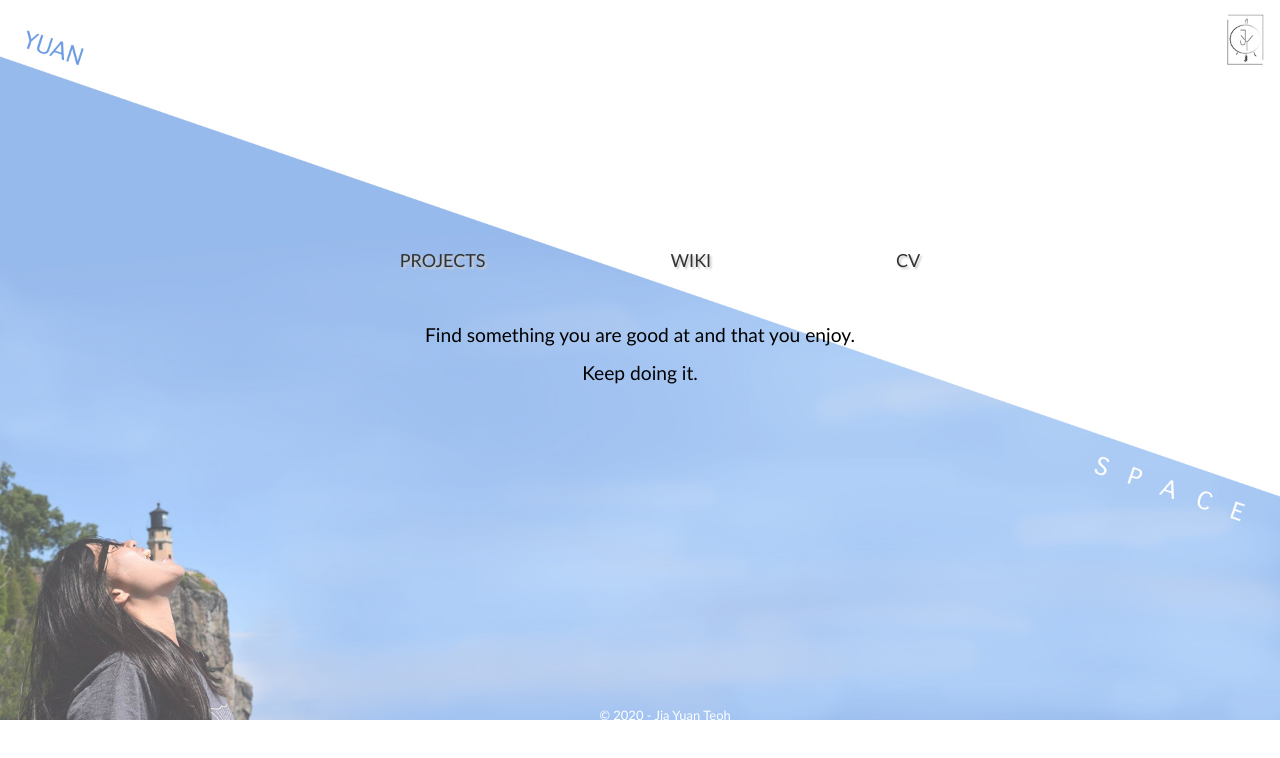
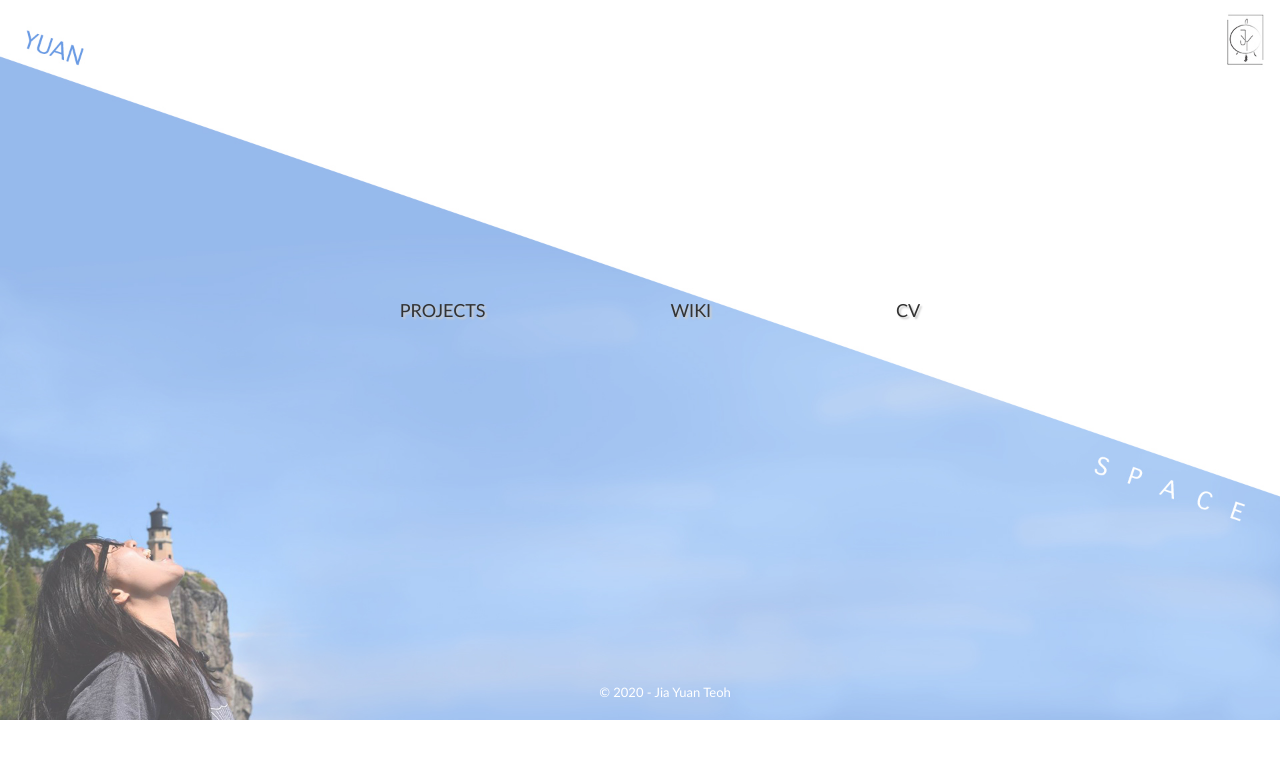
Before and after one commit to Yuan325/Yuan325.github.io, a plain HTML site: page index.html in a window 1280 px wide. Shown: the top 758 px of the page. Drawn offline with Linux system fonts and the light colour scheme.

Commit message:
Update index.html

```diff
--- a/index.html
+++ b/index.html
@@ -8,7 +8,7 @@
 <body>
     <div id="picture-container">
             <img src="assets/yuan325home.jpg" class="picture" alt="Yuan325main.jpg" id="background-picture"/>
-            <<div class="centered">
+            <div class="centered">
 
                 <header >
                     <nav id="main-menu">
@@ -20,10 +20,6 @@
                     </nav>
                 </header>
 
-								<div id='indexCaption'>
-								Find something you are good at and that you enjoy.<br>
-								Keep doing it.
-								</div>
             </div>
 
         <footer>
```
